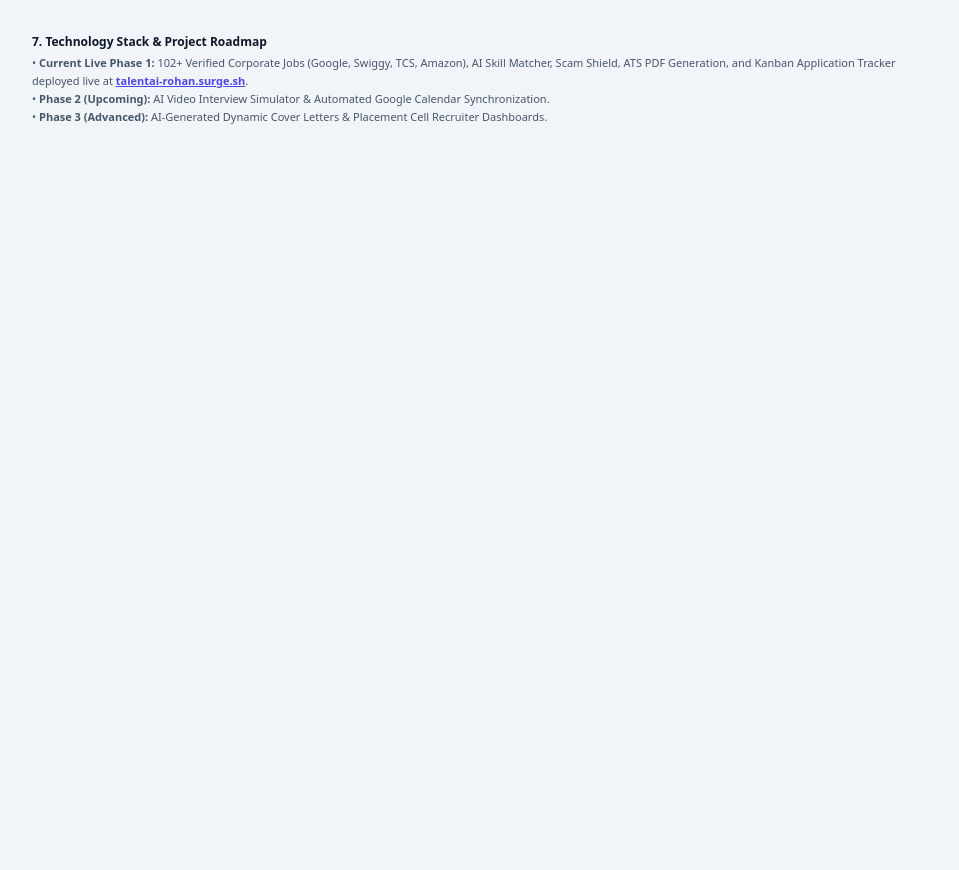
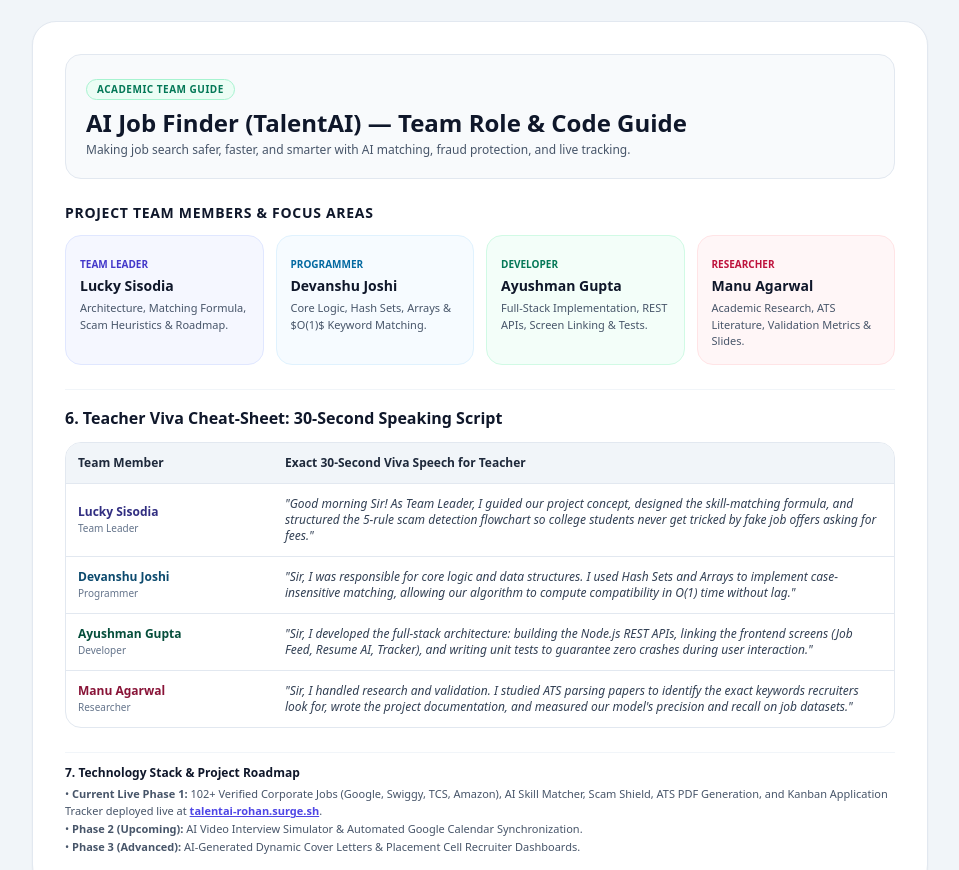
Before and after one commit to Devanshu-Joshi05/Ai-Job-finder, a plain HTML site: page team_guide.html in a window 1280 px wide. Shown: the part 113-983 px from the top of the page, without its empty margins (160-1119 px from the left). Before the commit the page ends 800 px from the top, so only its background shows below. Drawn offline with nearby package versions, Linux system fonts and the light colour scheme.

Commit message:
docs: add team overview and viva cheat-sheet to team guide

```diff
--- a/team_guide.html
+++ b/team_guide.html
@@ -38,7 +38,78 @@
 
   <div class="max-w-4xl mx-auto space-y-6">
 
+    <!-- PAGE 1: OVERVIEW & LUCKY SISODIA -->
+    <div class="page-break bg-white p-6 md:p-8 rounded-3xl shadow-sm border border-slate-200 space-y-6">
 
+      <!-- Banner -->
+      <div class="bg-slate-50 border border-slate-200 p-5 rounded-2xl">
+        <span class="inline-block px-2.5 py-0.5 bg-emerald-50 text-emerald-700 border border-emerald-200 rounded-full text-[10px] font-black uppercase tracking-wider mb-2">
+          Academic Team Guide
+        </span>
+        <h2 class="text-2xl font-black text-slate-900 leading-tight">AI Job Finder (TalentAI) — Team Role & Code Guide</h2>
+        <p class="text-xs text-slate-600 mt-1">Making job search safer, faster, and smarter with AI matching, fraud protection, and live tracking.</p>
+      </div>
+
+      <!-- Team Members Roster -->
+      <div>
+        <h3 class="text-sm font-bold text-slate-900 uppercase tracking-wider mb-3">Project Team Members & Focus Areas</h3>
+        <div class="grid grid-cols-1 sm:grid-cols-2 md:grid-cols-4 gap-3">
+          <div class="p-3.5 bg-indigo-50/60 rounded-2xl border border-indigo-100">
+            <span class="text-[10px] font-bold text-indigo-700 uppercase">Team Leader</span>
+            <p class="font-bold text-sm text-slate-900 mt-0.5">Lucky Sisodia</p>
+            <p class="text-[11px] text-slate-600 mt-1">Architecture, Matching Formula, Scam Heuristics & Roadmap.</p>
+          </div>
+          <div class="p-3.5 bg-sky-50/60 rounded-2xl border border-sky-100">
+            <span class="text-[10px] font-bold text-sky-700 uppercase">Programmer</span>
+            <p class="font-bold text-sm text-slate-900 mt-0.5">Devanshu Joshi</p>
+            <p class="text-[11px] text-slate-600 mt-1">Core Logic, Hash Sets, Arrays & $O(1)$ Keyword Matching.</p>
+          </div>
+          <div class="p-3.5 bg-emerald-50/60 rounded-2xl border border-emerald-100">
+            <span class="text-[10px] font-bold text-emerald-700 uppercase">Developer</span>
+            <p class="font-bold text-sm text-slate-900 mt-0.5">Ayushman Gupta</p>
+            <p class="text-[11px] text-slate-600 mt-1">Full-Stack Implementation, REST APIs, Screen Linking & Tests.</p>
+          </div>
+          <div class="p-3.5 bg-rose-50/60 rounded-2xl border border-rose-100">
+            <span class="text-[10px] font-bold text-rose-700 uppercase">Researcher</span>
+            <p class="font-bold text-sm text-slate-900 mt-0.5">Manu Agarwal</p>
+            <p class="text-[11px] text-slate-600 mt-1">Academic Research, ATS Literature, Validation Metrics & Slides.</p>
+          </div>
+        </div>
+      </div>
+
+
+      <!-- Viva Cheat Sheet Table -->
+      <div class="pt-4 border-t border-slate-100">
+        <h3 class="text-base font-black text-slate-900 mb-3">6. Teacher Viva Cheat-Sheet: 30-Second Speaking Script</h3>
+        <div class="overflow-x-auto rounded-2xl border border-slate-200 text-xs">
+          <table class="w-full text-left border-collapse">
+            <thead>
+              <tr class="bg-slate-100 text-slate-800 font-bold border-b border-slate-200">
+                <th class="p-3 w-1/4">Team Member</th>
+                <th class="p-3">Exact 30-Second Viva Speech for Teacher</th>
+              </tr>
+            </thead>
+            <tbody class="divide-y divide-slate-200">
+              <tr>
+                <td class="p-3 font-bold text-indigo-900">Lucky Sisodia<br><span class="text-[10px] text-slate-500 font-normal">Team Leader</span></td>
+                <td class="p-3 text-slate-700 italic">"Good morning Sir! As Team Leader, I guided our project concept, designed the skill-matching formula, and structured the 5-rule scam detection flowchart so college students never get tricked by fake job offers asking for fees."</td>
+              </tr>
+              <tr>
+                <td class="p-3 font-bold text-sky-900">Devanshu Joshi<br><span class="text-[10px] text-slate-500 font-normal">Programmer</span></td>
+                <td class="p-3 text-slate-700 italic">"Sir, I was responsible for core logic and data structures. I used Hash Sets and Arrays to implement case-insensitive matching, allowing our algorithm to compute compatibility in O(1) time without lag."</td>
+              </tr>
+              <tr>
+                <td class="p-3 font-bold text-emerald-900">Ayushman Gupta<br><span class="text-[10px] text-slate-500 font-normal">Developer</span></td>
+                <td class="p-3 text-slate-700 italic">"Sir, I developed the full-stack architecture: building the Node.js REST APIs, linking the frontend screens (Job Feed, Resume AI, Tracker), and writing unit tests to guarantee zero crashes during user interaction."</td>
+              </tr>
+              <tr>
+                <td class="p-3 font-bold text-rose-900">Manu Agarwal<br><span class="text-[10px] text-slate-500 font-normal">Researcher</span></td>
+                <td class="p-3 text-slate-700 italic">"Sir, I handled research and validation. I studied ATS parsing papers to identify the exact keywords recruiters look for, wrote the project documentation, and measured our model's precision and recall on job datasets."</td>
+              </tr>
+            </tbody>
+          </table>
+        </div>
+      </div>
 
       <!-- Roadmap -->
       <div class="pt-3 border-t border-slate-100 text-xs">
```
